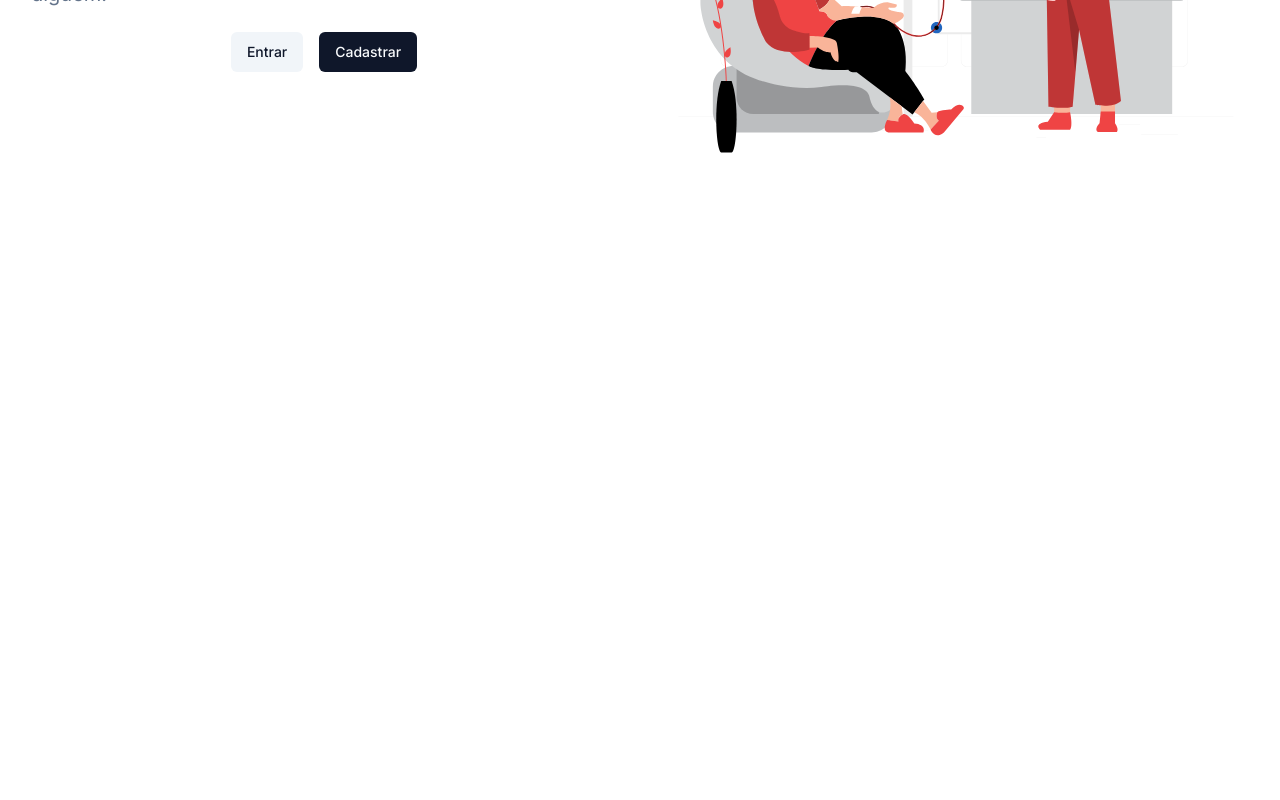
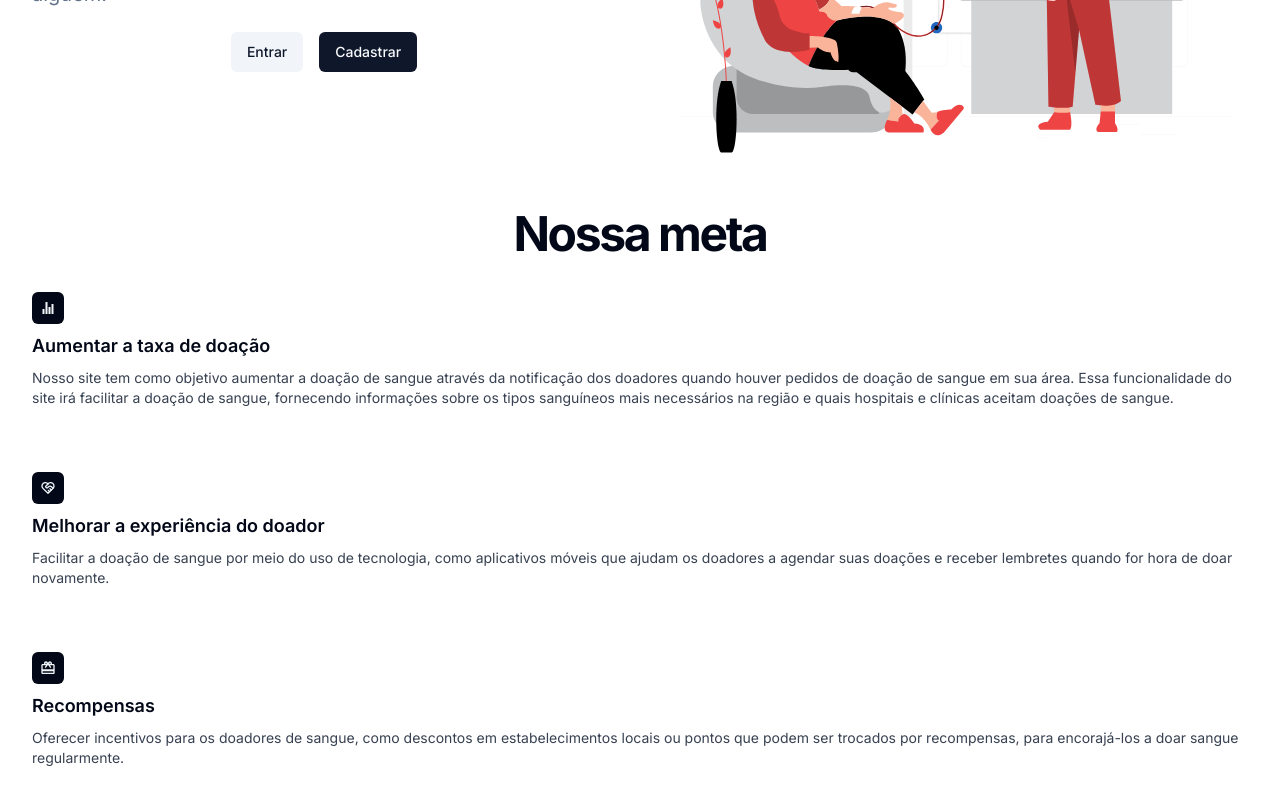
Before and after one commit to GiovanniMori/tcc-blood, a Next.js app: page / in a window 1280 px wide. Shown: the part 366-1166 px from the top of the page. Before the commit the page ends 800 px from the top, so only its background shows below. Built offline with nearby package versions, Linux system fonts and the light colour scheme; no server answers.

Commit message:
feat: goals homepage

```diff
--- a/src/app/layout.tsx
+++ b/src/app/layout.tsx
@@ -28,7 +28,7 @@ export default function RootLayout({
             <div className="relative flex min-h-screen flex-col">
               <Navbar />
               <div className="flex-1">
-                <div className="container pt-6 overflow-x-hidden">
+                <div className="container pt-6 overflow-x-hidden mb-8">
                   {children}
                 </div>
               </div>
--- a/src/app/page.tsx
+++ b/src/app/page.tsx
@@ -9,11 +9,13 @@ import { MdCardGiftcard } from "react-icons/md"
 import { IoIosStats } from "react-icons/io"
 import { Button } from "@/components/ui/button"
 import FirstSection from "@/components/homepage/first-section"
+import Goal from "@/components/homepage/goal"
 
 export default function Home() {
   return (
-    <main className="flex flex-col items-center justify-center gap-16">
+    <main className="flex flex-col gap-8">
       <FirstSection />
+      <Goal />
     </main>
   )
 }
--- /dev/null
+++ b/src/components/homepage/goal.tsx
@@ -0,0 +1,74 @@
+import React from "react"
+import { IoIosStats } from "react-icons/io"
+import { MdCardGiftcard } from "react-icons/md"
+import { TbHeartHandshake } from "react-icons/tb"
+
+const ICON_SIZE = 36
+function Goal() {
+  return (
+    <div className="flex flex-col items-center gap-8">
+      <h1 className="text-3xl font-bold leading-tight tracking-tighter md:text-5xl lg:leading-[1.1]">
+        Nossa meta
+      </h1>
+      <div className="flex gap-24 items-center">
+        {/* <Tilt>
+        <div className="flex flex-col w-[300px] h-[200px] bg-gradient-to-br from-red-400 to-red-500 rounded-lg p-4 text-white sticky">
+          <GiDrop size={36} className="self-end" />
+          <div>
+            <h1 className="mt-16 font-semibold">Giovanni Vichiatti Mori</h1>
+            <h1 className="ml-4 text-gray-600 font-light">O_NEGATIVO</h1>
+          </div>
+        </div>
+      </Tilt> */}
+        <div className="flex flex-col gap-16">
+          <GoalCard
+            icon={<IoIosStats />}
+            title="Aumentar a taxa de doação"
+            description="  Nosso site tem como objetivo aumentar a doação de sangue através
+              da notificação dos doadores quando houver pedidos de doação de
+              sangue em sua área. Essa funcionalidade do site irá facilitar a
+              doação de sangue, fornecendo informações sobre os tipos sanguíneos
+              mais necessários na região e quais hospitais e clínicas aceitam
+              doações de sangue."
+          />
+          <GoalCard
+            icon={<TbHeartHandshake />}
+            title="Melhorar a experiência do doador"
+            description="Facilitar a doação de sangue por meio do uso de tecnologia, como
+            aplicativos móveis que ajudam os doadores a agendar suas doações
+            e receber lembretes quando for hora de doar novamente."
+          />
+          <GoalCard
+            icon={<MdCardGiftcard />}
+            title="Recompensas"
+            description="Oferecer incentivos para os doadores de sangue, como descontos
+            em estabelecimentos locais ou pontos que podem ser trocados por
+            recompensas, para encorajá-los a doar sangue regularmente."
+          />
+        </div>
+      </div>
+    </div>
+  )
+}
+
+export default Goal
+
+function GoalCard({
+  icon,
+  title,
+  description,
+}: {
+  icon: React.ReactNode
+  title: string
+  description: string
+}) {
+  return (
+    <div className="flex flex-col gap-2 ">
+      <div className="p-2 bg-foreground rounded-md text-secondary w-fit">
+        {icon}
+      </div>
+      <h1 className="text-lg font-semibold">{title}</h1>
+      <p className="text-sm text-gray-700">{description}</p>
+    </div>
+  )
+}
```
